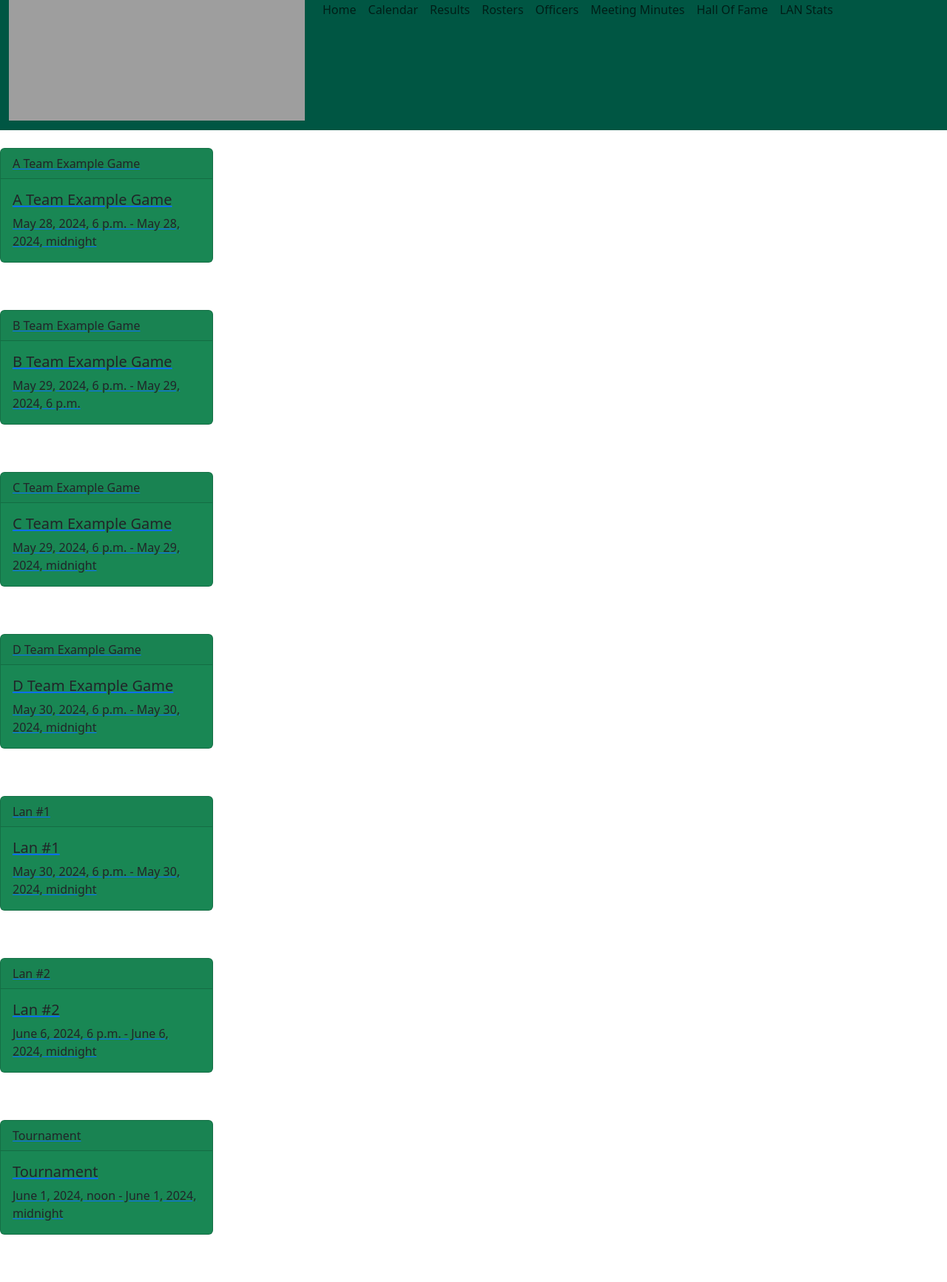
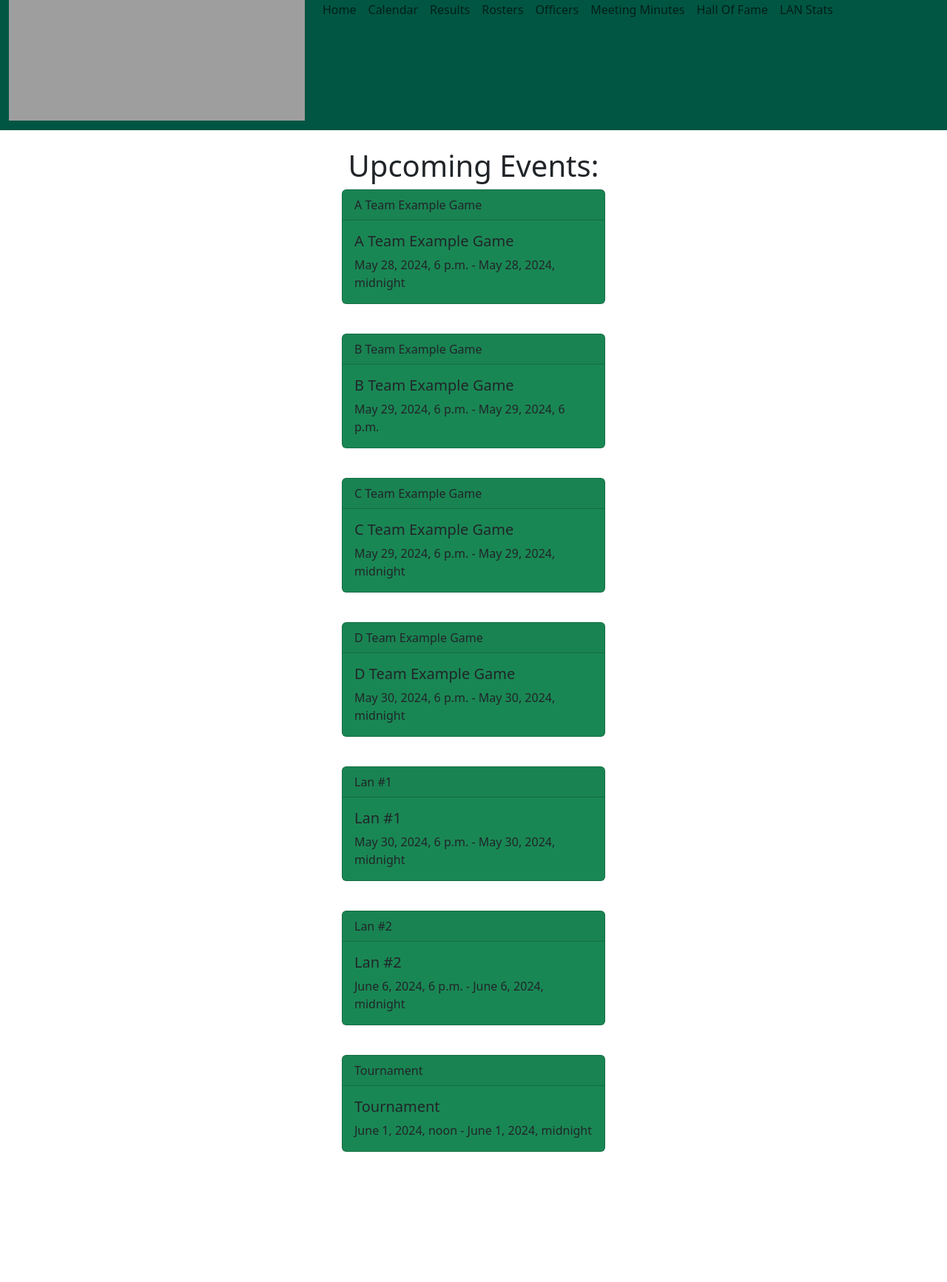
Before and after one commit to jnaumannndsu/LoLClubWebsite, a Django app: page /calendar/ in a window 1280 px wide. Shown: the part 150-1883 px from the top of the page at 74% size. After the commit the page ends 1707 px from the top, so only its background shows below. Run offline with Django 5.2, Linux system fonts and the light colour scheme; data comes from the database, SQL or seed files in the repository; grey boxes are pictures that could not be loaded.

Commit message:
Making our calendar awesome (centered elements and fixed card size)

```diff
--- a/eventcalendar/templates/calendar.html
+++ b/eventcalendar/templates/calendar.html
@@ -3,10 +3,13 @@
 {% block content %}
 
 {% if events %}
-
+<h1 class="center">Upcoming Events:</h1>
+<div class="container">
+    <div class="row justify-content-center">
+        <div class="col-sm-4"> <!-- Adjust column size as needed -->
             {% for e in events %}
-<a href = "{{ e.get_absolute_url }}">
-<div class="card text-yellow bg-success mb-3" style="max-width: 18rem;">
+                <a href = "{{ e.get_absolute_url }}" style="text-decoration: none">
+                    <div class="card text-yellow bg-success mb-3" style="max-width: 450px;">
                         <div class="card-header">{{e.eventName}}</div>
                         <div class="card-body">
                             <h5 class="card-title">{{e.eventName}}</h5>
@@ -14,8 +17,15 @@
                         </div>
                     </div>
                 </a>
-<br></br>
+                <br>
             {% endfor %}
+        </div>
+    </div>
+</div>
+
+
+<div class="col-sm-4"></div>
+</div>
 {% else %}
 <p>
     No upcoming events cutie!
```
Lines whose indentation alone changed are shown as unchanged.
